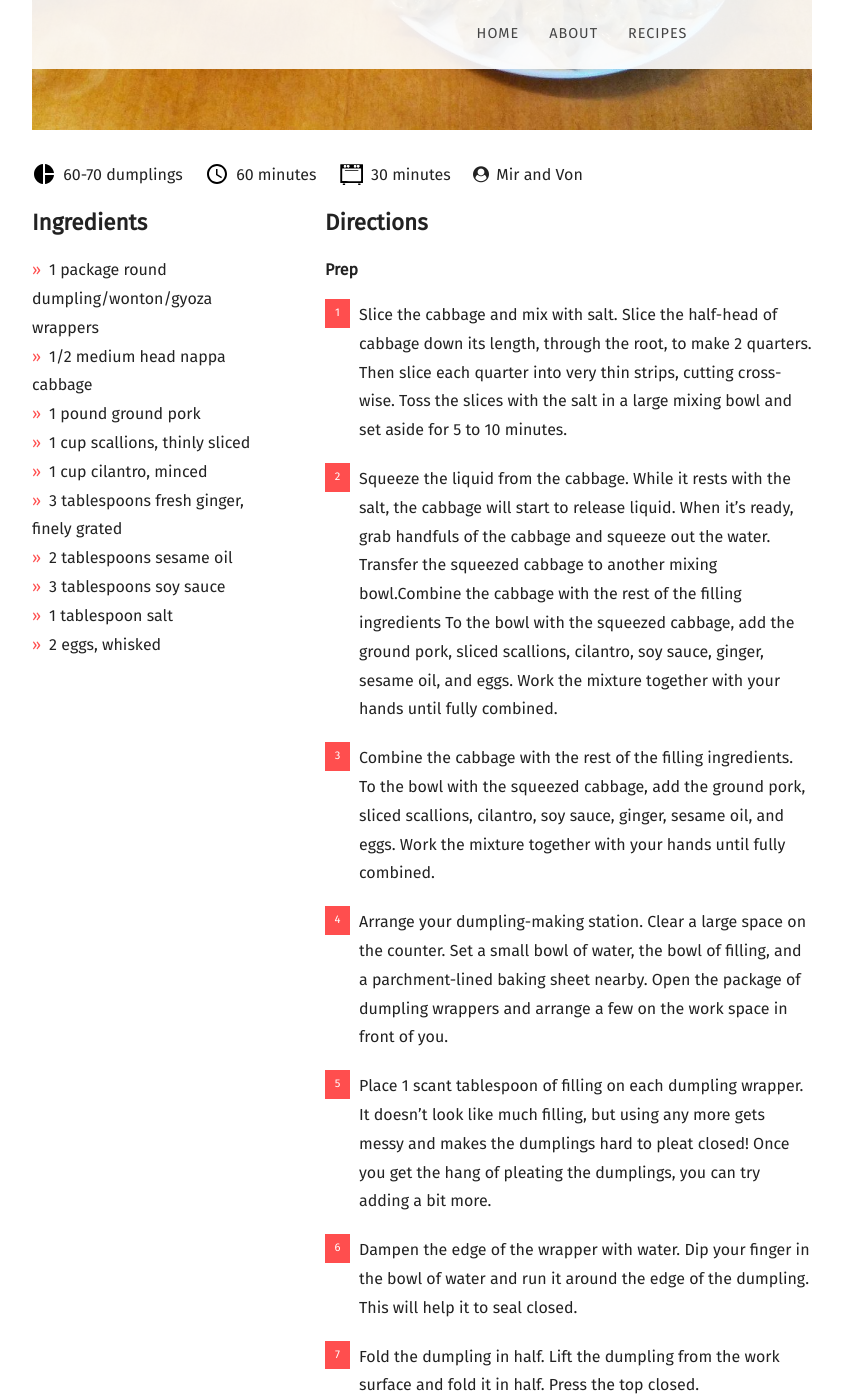
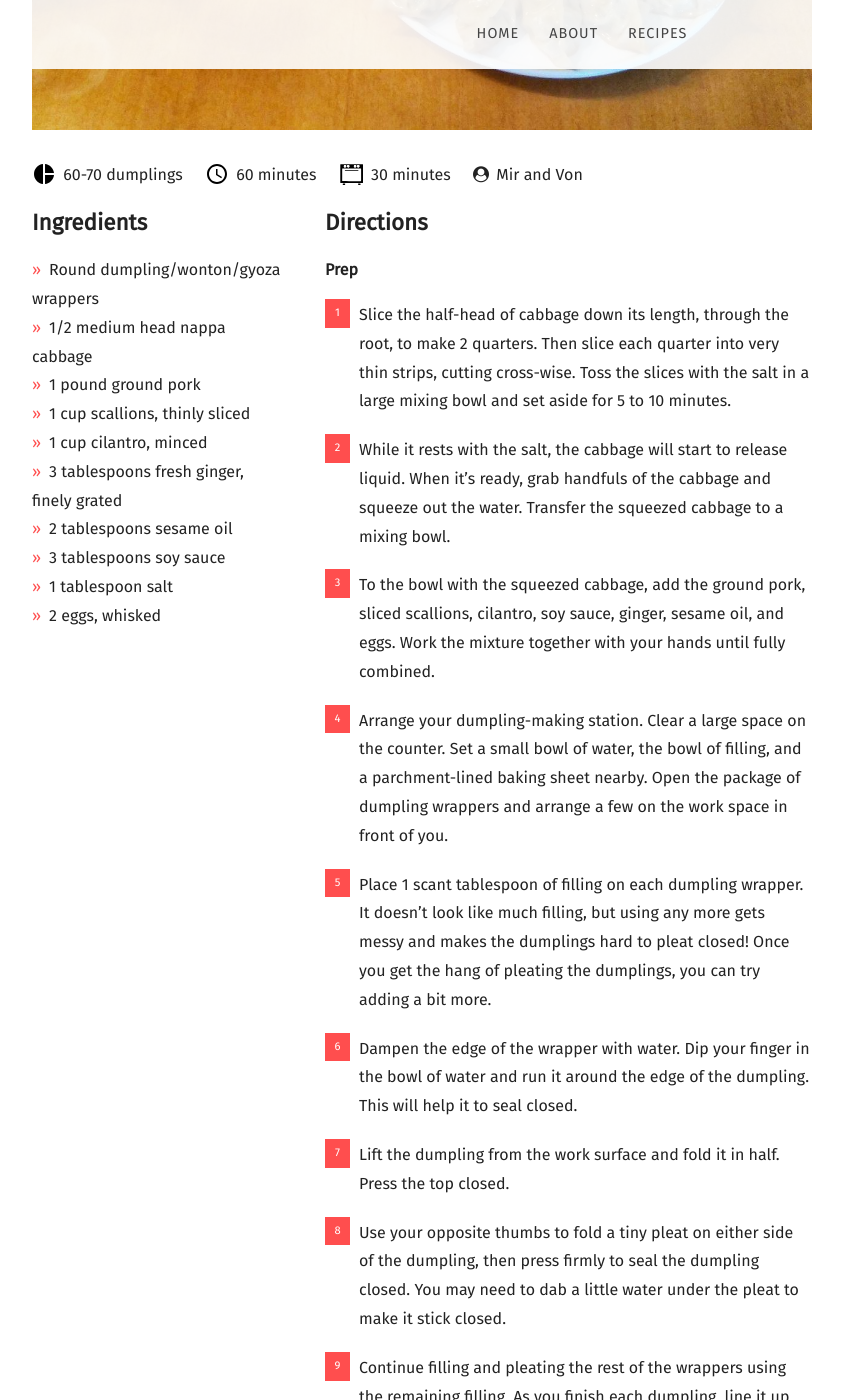
Before and after one commit to shiltemann/recipes, a Jekyll site: the page built from _posts/2018-09-01-pork-dumplings.md, in a window 1280 px wide and 1400 px high, scrolled down 1706 px. Shown: the whole window, without its empty margins (58-901 px from the left). Built offline with Jekyll 4.4.1, drawn with Linux system fonts in a browser that asks for light colours; nearby versions of some CDN libraries; some web fonts are replaced; some of the changed text lies outside the part shown.

Commit message:
Update 2018-09-01-pork-dumplings.md

```diff
--- a/_posts/2018-09-01-pork-dumplings.md
+++ b/_posts/2018-09-01-pork-dumplings.md
@@ -4,8 +4,7 @@ title: Pork dumplings
 categories:
   - Asian
   - Main Course
-  - Side course
-  - Pork
+  - Side dish
 image: dumplings_only.jpg
 recipe:
   person: Mir and Von
@@ -13,7 +12,7 @@ recipe:
   prep: 60 minutes
   cook: 30 minutes
   ingredients: |-
-    * 1 package round dumpling/wonton/gyoza wrappers
+    * Round dumpling/wonton/gyoza wrappers
     * 1/2 medium head nappa cabbage
     * 1 pound ground pork
     * 1 cup scallions, thinly sliced
@@ -25,15 +24,15 @@ recipe:
     * 2 eggs, whisked
   directions: |-
     **Prep**
-    1. Slice the cabbage and mix with salt. Slice the half-head of cabbage down its length, through the root, to make 2 quarters. Then slice each quarter into very thin strips, cutting cross-wise. Toss the slices with the salt in a large mixing bowl and set aside for 5 to 10 minutes.
-    2. Squeeze the liquid from the cabbage. While it rests with the salt, the cabbage will start to release liquid. When it's ready, grab handfuls of the cabbage and squeeze out the water. Transfer the squeezed cabbage to another mixing bowl.Combine the cabbage with the rest of the filling ingredients To the bowl with the squeezed cabbage, add the ground pork, sliced scallions, cilantro, soy sauce, ginger, sesame oil, and eggs. Work the mixture together with your hands until fully combined.
-    3. Combine the cabbage with the rest of the filling ingredients. To the bowl with the squeezed cabbage, add the ground pork, sliced scallions, cilantro, soy sauce, ginger, sesame oil, and eggs. Work the mixture together with your hands until fully combined.
+    1. Slice the half-head of cabbage down its length, through the root, to make 2 quarters. Then slice each quarter into very thin strips, cutting cross-wise. Toss the slices with the salt in a large mixing bowl and set aside for 5 to 10 minutes.
+    2. While it rests with the salt, the cabbage will start to release liquid. When it's ready, grab handfuls of the cabbage and squeeze out the water. Transfer the squeezed cabbage to a mixing bowl.
+    3. To the bowl with the squeezed cabbage, add the ground pork, sliced scallions, cilantro, soy sauce, ginger, sesame oil, and eggs. Work the mixture together with your hands until fully combined.
     4. Arrange your dumpling-making station. Clear a large space on the counter. Set a small bowl of water, the bowl of filling, and a parchment-lined baking sheet nearby. Open the package of dumpling wrappers and arrange a few on the work space in front of you.
     5. Place 1 scant tablespoon of filling on each dumpling wrapper. It doesn't look like much filling, but using any more gets messy and makes the dumplings hard to pleat closed! Once you get the hang of pleating the dumplings, you can try adding a bit more.
     6. Dampen the edge of the wrapper with water. Dip your finger in the bowl of water and run it around the edge of the dumpling. This will help it to seal closed.
-    7. Fold the dumpling in half. Lift the dumpling from the work surface and fold it in half. Press the top closed.
-    8. Make a pleat in either side. Use your opposite thumbs to fold a tiny pleat on either side of the dumpling, then press firmly to seal the dumpling closed. You may need to dab a little water under the pleat to make it stick closed.
-    9. Repeat with all the wrappers and filling. Continue filling and pleating the rest of the wrappers using the remaining filling — this is where having a few extra hands comes in handy! As you finish each dumpling, line it up on the parchment-lined baking sheet.
+    7. Lift the dumpling from the work surface and fold it in half. Press the top closed.
+    8. Use your opposite thumbs to fold a tiny pleat on either side of the dumpling, then press firmly to seal the dumpling closed. You may need to dab a little water under the pleat to make it stick closed.
+    9. Continue filling and pleating the rest of the wrappers using the remaining filling. As you finish each dumpling, line it up on the parchment-lined baking sheet.
 
     **Cooking the dumplings**
     1. Film a skillet with about a tablespoon of oil and warm over high heat. When the oil is shimmering, arrange the dumplings in the pan as close as they'll fit without actually touching. Cook until the bottoms have turned brown and golden.
```
